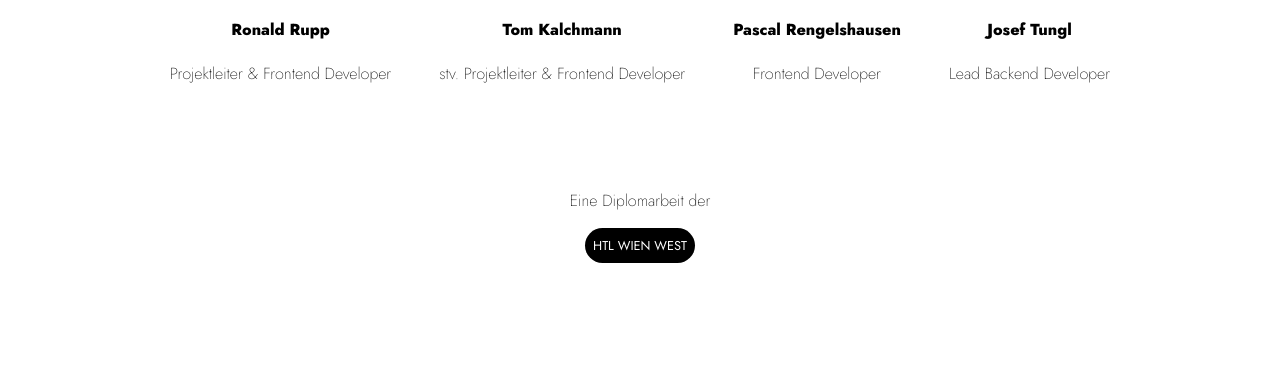
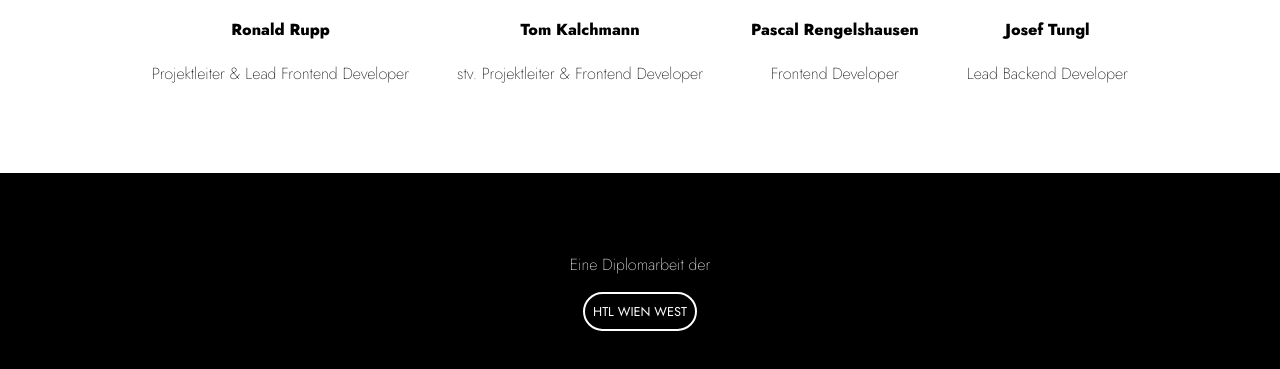
Before and after one commit to ronaldrupp/checkit-website, a plain HTML site: page index.html in a window 1280 px wide. Shown: the part 1829-2198 px from the top of the page. Before the commit the page ends 2124 px from the top, so only its background shows below. Drawn offline with Linux system fonts and the light colour scheme.

Commit message:
modified

```diff
--- a/index.html
+++ b/index.html
@@ -15,7 +15,7 @@
   <body>
     <div class="container">
       <div class="header">
-        <img src="./images/Element_1.svg" alt="Logo" width="30" />
+        <img src="./images/logo_black.svg" alt="Logo" width="30" />
         <div>
           <a
             href="mailto:contact@noname.jetzt"
@@ -82,7 +82,7 @@
             class="team-pic"
           />
           <h4 class="name">Ronald Rupp</h4>
-          <p class="role">Projektleiter & Frontend Developer</p>
+          <p class="role">Projektleiter & Lead Frontend Developer</p>
         </div>
         <div class="team-item">
           <img
@@ -104,9 +104,9 @@
         </div>
       </div>
     </div>
-    <div class="school">
+    <div class="school ">
       <p>Eine Diplomarbeit der</p>
-      <a href="https://htlwienwest.at" class="contactBTN">HTL Wien West</a>
+      <a href="https://htlwienwest.at" class="contactBTN btnw">HTL Wien West</a>
     </div>
   </body>
 </html>
--- a/stylesheets/style.css
+++ b/stylesheets/style.css
@@ -101,16 +101,27 @@ body {
 }
 .school {
   width: 100%;
-  margin: 2rem 0rem;
+  padding: 4rem 0rem;
   display: flex;
   flex-direction: column;
   justify-content: center;
   text-align: center;
   font-weight: 200;
   align-items: center;
+  background-color: black;
+  color: white
 }
 .sm {
   height: 100%;
+}
+.btnw{
+  color: white;
+  border: 2px solid white;
+  transition: .4s;
+}
+.btnw:hover{
+  color: black;
+  background-color: white;
 }
 .only-text {
   text-align: center;
```
Also changed, not shown: images/logo_black.svg (added).
